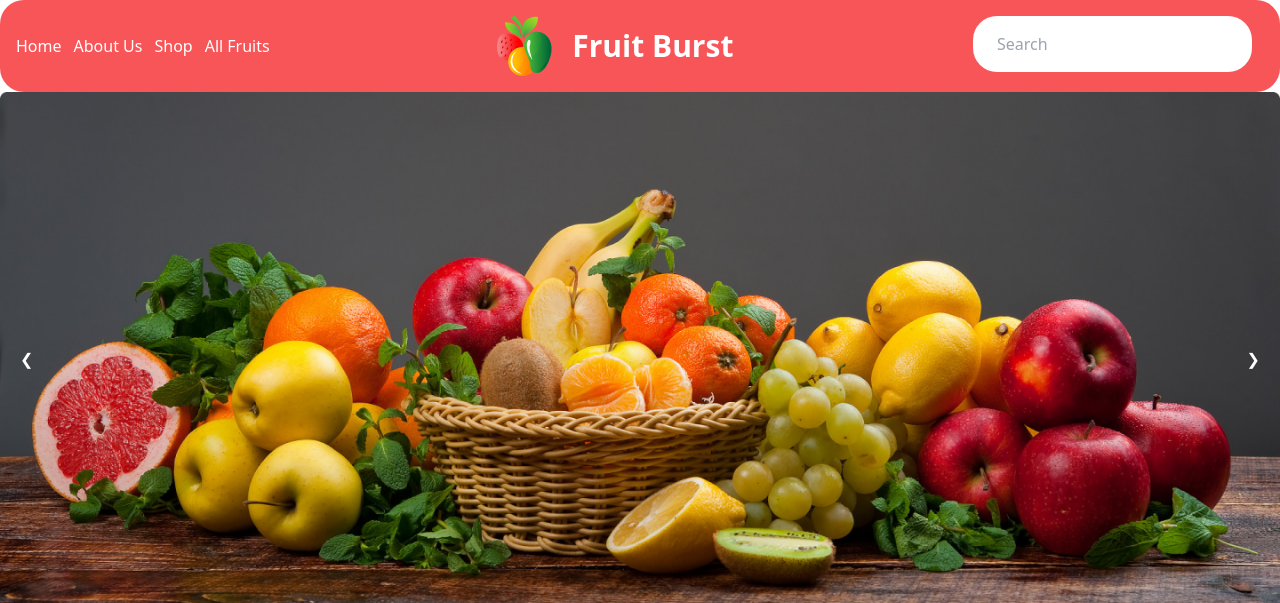
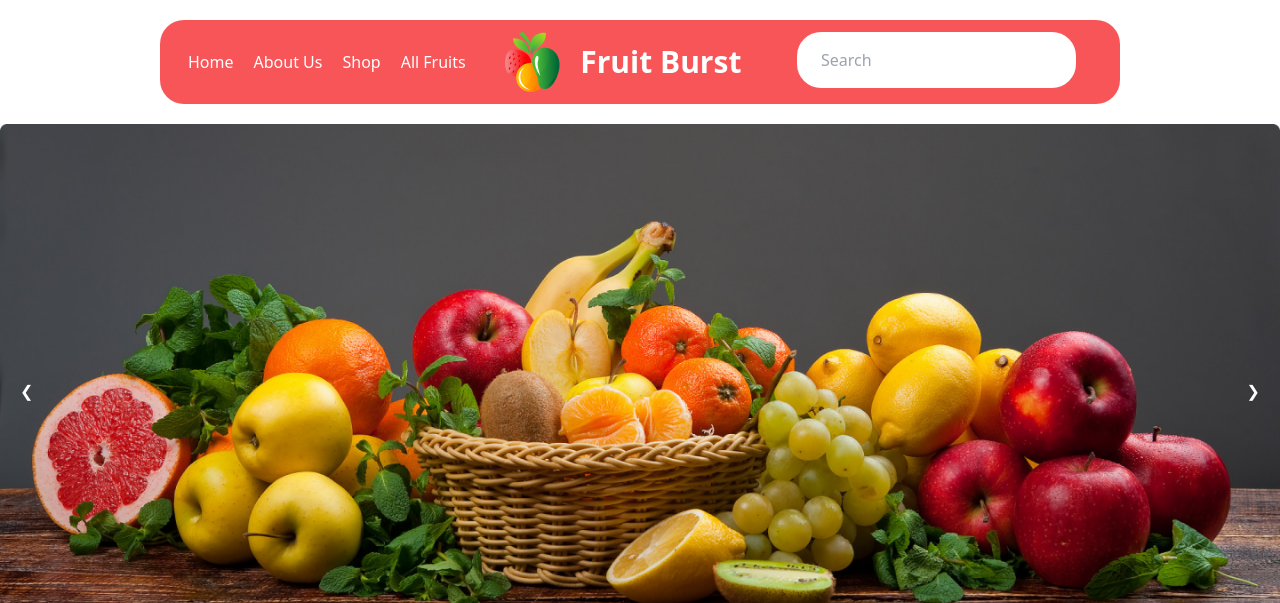
Before and after one commit to prisila1105/assignment-03-tailwindCSS, a plain HTML site: page index.html in a window 1280 px wide. Shown: the top 603 px of the page. Drawn offline with nearby package versions, Linux system fonts and the light colour scheme.

Commit message:
navbar completed

```diff
--- a/index.html
+++ b/index.html
@@ -32,10 +32,10 @@
 
       <!-- navbar section starts  -->
         <nav class="nav-container ">
-          <div class="navbar bg-base-100 flex bg-nav-color py-4  rounded-3xl">
+          <div class="navbar bg-base-100 flex bg-nav-color my-5 px-4 py-3 w-3/4 rounded-3xl mx-auto">
 
 
-                <ul tabindex="0"  class="flex justify-around items-center gap-3 mx-4">
+                <ul tabindex="0"  class="flex justify-around items-center gap-5 mx-3">
                   <li><a>Home</a></li>
                   <li><a>About Us</a></li>
                   <li><a>Shop</a></li>
```
